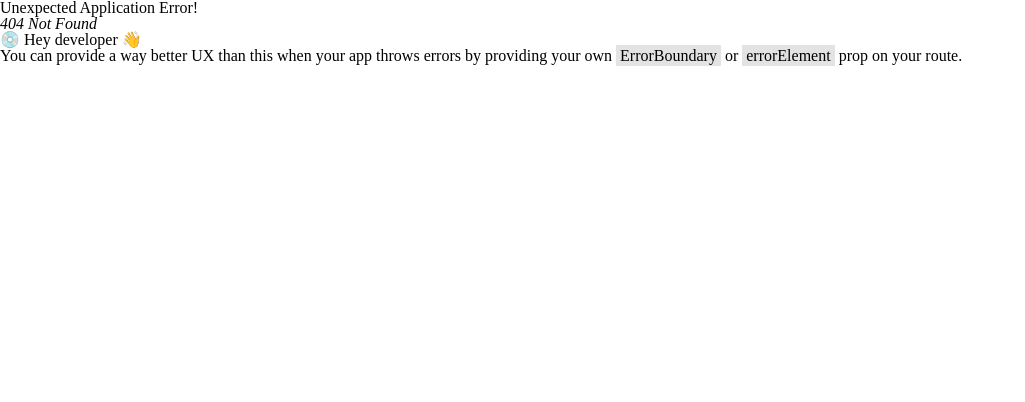
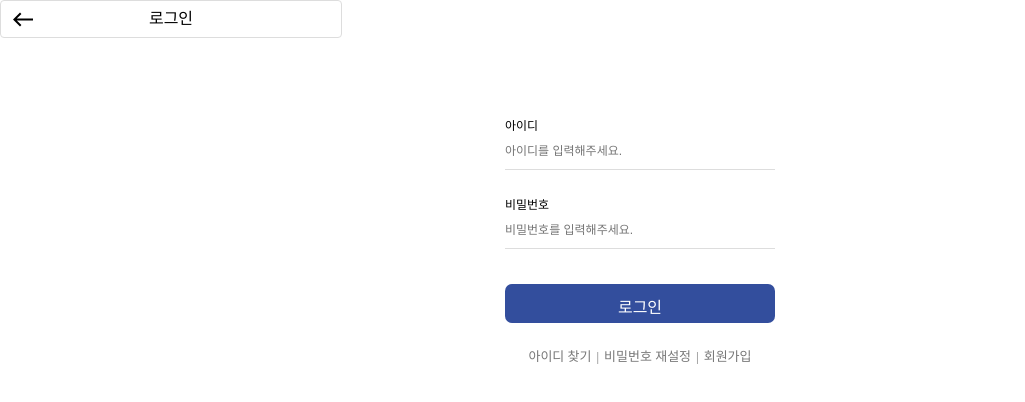
Before and after one commit to Serengeti-Lion-King/seaya-web, a React (Vite) app: page /login-page in a window 1280 px wide. Before the commit this address had no page. Shown: the top 402 px of the page, without its empty margins (0-1025 px from the left). Built offline with nearby package versions, Linux system fonts and the light colour scheme.

Commit message:
feat: LoginPage 컴포넌트 구현 LoginPage 컴포넌트 초기 구현
LR-15 #time 1h

```diff
--- a/src/App.tsx
+++ b/src/App.tsx
@@ -1,4 +1,5 @@
 import ImportExportProgressCheckPage from '@pages/ImportExportProgressCheckPage/ImportExportProgressCheckPage';
+import LoginPage from '@pages/LoginPage/LoginPage';
 import MainPage from '@pages/MainPage/MainPage';
 import TerminalCongestionCheckPage from '@pages/TerminalCongestionCheckPage';
 import VesselOperationStatusPage from '@pages/VesselOperationStatusPage';
@@ -9,6 +10,10 @@ const router = createBrowserRouter([
   {
     path: '/',
     element: <MainPage />,
+  },
+  {
+    path: '/login-page',
+    element: <LoginPage />,
   },
   {
     path: '/terminal-congestion-check-page',
--- a/src/components/Input/Input.tsx
+++ b/src/components/Input/Input.tsx
@@ -3,11 +3,12 @@ import './Input.scss';
 interface InputProps {
   labelText: string;
   inputText: string;
+  className?: string;
 }
 
-const Input = ({ labelText, inputText }: InputProps) => {
+const Input = ({ labelText, inputText, className = '' }: InputProps) => {
   return (
-    <div className="input-item id">
+    <div className={`input-item id ${className}`}>
       <label className="text-label">{labelText}</label>
       <input type="text" placeholder={inputText} className="input-id" />
     </div>
--- /dev/null
+++ b/src/pages/LoginPage/LoginPage.scss
@@ -0,0 +1,32 @@
+.login-page {
+  display: flex;
+  flex-direction: column;
+  justify-content: center;
+  align-items: center;
+  margin-top: 53px;
+
+  .input-item {
+    margin-top: 29px;
+  }
+}
+
+button {
+  margin-bottom: 27px;
+  margin-top: 35px;
+}
+
+.links-container {
+  display: flex;
+  justify-content: center;
+  font-size: 13px;
+  color: #777777;
+
+  .link {
+    text-decoration: none;
+    color: #777777;
+  }
+
+  .divider {
+    margin: 0 5px;
+  }
+}
--- /dev/null
+++ b/src/pages/LoginPage/LoginPage.tsx
@@ -0,0 +1,39 @@
+import NavigationBar from '@components/NavigationBar/NavigationBar';
+import Input from '@components/Input/Input';
+import Button from '@components/Button/Button';
+import { Link } from 'react-router-dom';
+import './LoginPage.scss';
+
+const LoginPage = () => {
+  return (
+    <div>
+      <NavigationBar navText="로그인" />
+      <div className="login-page">
+        <Input labelText="아이디" inputText="아이디를 입력해주세요." />
+        <Input
+          className="input-item"
+          labelText="비밀번호"
+          inputText="비밀번호를 입력해주세요."
+        />
+
+        <Button text="로그인" />
+
+        <div className="links-container">
+          <Link to="/find-id" className="link">
+            아이디 찾기
+          </Link>
+          <span className="divider">|</span>
+          <Link to="/reset-password" className="link">
+            비밀번호 재설정
+          </Link>
+          <span className="divider">|</span>
+          <Link to="/signup" className="link">
+            회원가입
+          </Link>
+        </div>
+      </div>
+    </div>
+  );
+};
+
+export default LoginPage;
--- a/src/pages/MainPage/MainPage.tsx
+++ b/src/pages/MainPage/MainPage.tsx
@@ -9,7 +9,6 @@ import TruckIcon from '@assets/truckIcon.svg?react';
 import GateIcon from '@assets/gateIcon.svg?react';
 import ShipIcon from '@assets/shipIcon.svg?react';
 import './MainPage.scss';
-import Button from '@components/Button/Button';
 
 const MainPage = () => {
   return (
@@ -31,7 +30,6 @@ const MainPage = () => {
           <GateIcon className="shortcut-icon type-terminal" />
         </Link>
       </div>
-      <Button text="로그인" />
       <ToolBar />
     </div>
   );
```
